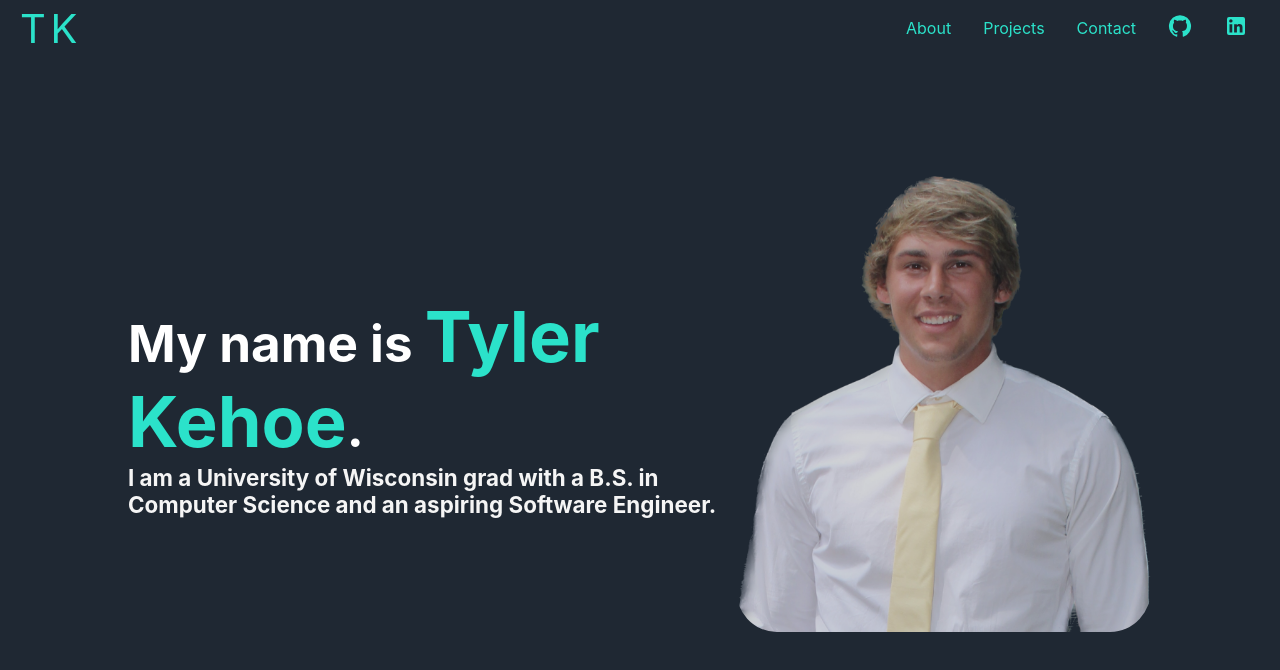
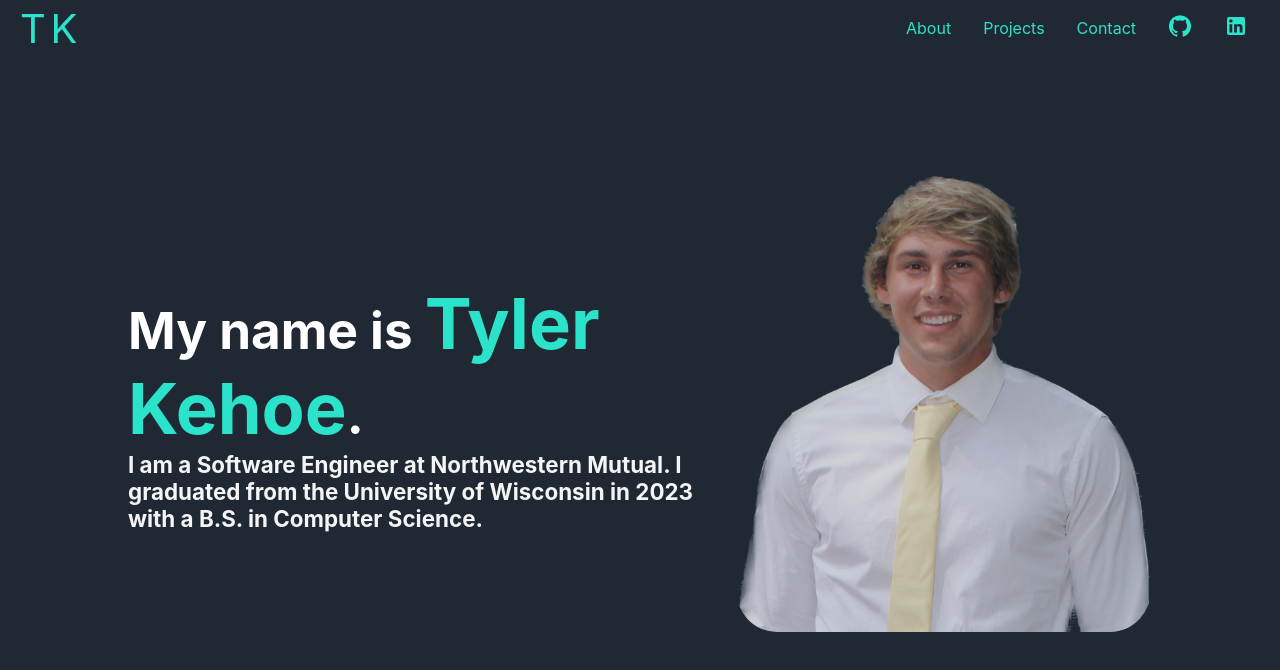
Before and after one commit to tyler7kehoe/Portfolio-Website, a React (Vite) app: page / in a window 1280 px wide. Shown: the top 670 px of the page. Built offline with nearby package versions, Linux system fonts and the light colour scheme.

Commit message:
update my info

```diff
--- a/src/components/About.jsx
+++ b/src/components/About.jsx
@@ -4,10 +4,10 @@ import Skill from './Skill'
 
 
 export const About = () => {
-  const programmingLanguages = ['Python', 'Java', 'SQL', 'JavaScript'];
-  const backendSkills = ['Node.js','Express.js','MongoDB','REST APIs','MySQL','FastAPI', 'Pytorch', 'GCP'];
+  const programmingLanguages = ['Python', 'Java', 'SQL', 'JavaScript', 'TypeScript'];
+  const backendSkills = ['AWS', 'DynamoDB','Node.js','Express.js','MongoDB','REST APIs','MySQL','FastAPI', 'Pytorch', 'GCP'];
   const frontendSkills = ['React','HTML','CSS','JSX','React Native','WebGL'];
-  const devTools = ['Git', 'GitLab', 'Agile Development (Scrum)'];
+  const devTools = ['Terraform','Git', 'GitLab', 'Grafana', 'Docker'];
   return (
     <div>
       <div className='about-header'>
--- a/src/components/Home.jsx
+++ b/src/components/Home.jsx
@@ -7,7 +7,7 @@ export const Home = () => {
     <div className="home_mainBox">
         <div class="name-header">
           <h1>My name is <span id='name'>Tyler Kehoe</span>.</h1>
-          <h2>I am a University of Wisconsin grad with a B.S. in Computer Science and an aspiring Software Engineer.</h2>
+          <h2>I am a Software Engineer at Northwestern Mutual. I graduated from the University of Wisconsin in 2023 with a B.S. in Computer Science.</h2>
         </div>
         <div className='headshot-image'>
           <img src={headshot} alt='Tyler Kehoe Headshot' />
```
